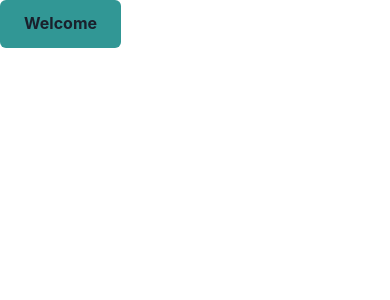
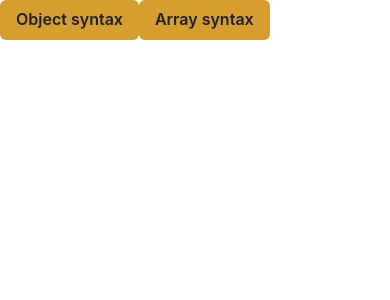
Before and after one commit to kupuma-ru21/urql_chakra, a Next.js app: page / in a window 390 px wide. Shown: the top 300 px of the page. Built offline with nearby package versions, Linux system fonts and the light colour scheme.

Commit message:
feat: Responsive variants

```diff
--- a/src/app/page.tsx
+++ b/src/app/page.tsx
@@ -2,5 +2,13 @@
 import { Button } from "@chakra-ui/react";
 
 export default function Page() {
-  return <Button>Welcome</Button>;
+  return (
+    <>
+      <Button variant={{ base: "base", md: "md", sm: "sm" }}>
+        Object syntax
+      </Button>
+      {/* the button will be orange after the `sm` breakpoint due to the array syntax because The array syntax may not work as expected, since it ignores the naming of the variant and uses them straight in the order on which they are passed into the array. */}
+      <Button variant={["base", "md"]}>Array syntax</Button>
+    </>
+  );
 }
--- a/src/theme.ts
+++ b/src/theme.ts
@@ -5,39 +5,24 @@ import type { StyleFunctionProps } from "@chakra-ui/styled-system";
 const theme = extendTheme({
   components: {
     Button: {
-      // 1. We can update the base styles
-      baseStyle: {
-        fontWeight: "bold", // Normally, it is "semibold"
-      },
-      // 2. We can add a new button size or extend existing
       sizes: {
-        xl: {
-          h: "56px",
-          fontSize: "lg",
-          px: "32px",
-        },
-      },
-      // 3. We can add a new visual variant
-      variants: {
-        "with-shadow": {
-          bg: "red.400",
-          boxShadow: "0 0 2px 2px #efdfde",
-        },
-        // 4. We can override existing variants
-        solid: (props: StyleFunctionProps) => ({
-          bg: props.colorMode === "dark" ? "red.300" : "red.500",
-        }),
-        // 5. We can add responsive variants
         sm: {
-          bg: "teal.500",
           fontSize: "md",
         },
       },
-      // 6. We can overwrite defaultProps
-      defaultProps: {
-        size: "lg", // default is md
-        variant: "sm", // default is solid
-        colorScheme: "green", // default is gray
+      variants: {
+        base: {
+          bg: "yellow.500",
+          fontSize: "md",
+        },
+        sm: {
+          bg: "teal.500",
+          fontSize: "lg",
+        },
+        md: {
+          bg: "orange.500",
+          fontSize: "xl",
+        },
       },
     },
   },
```
